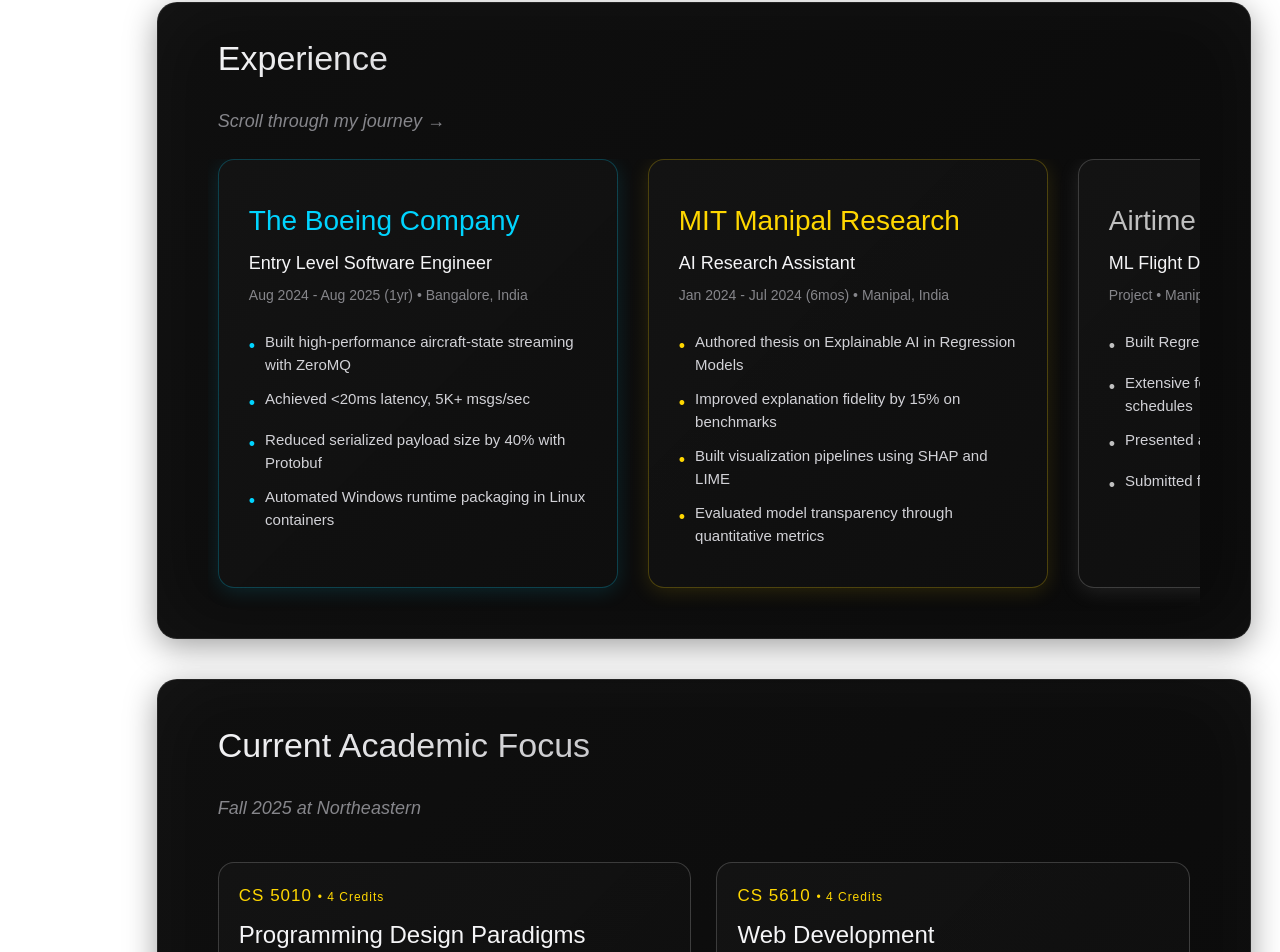
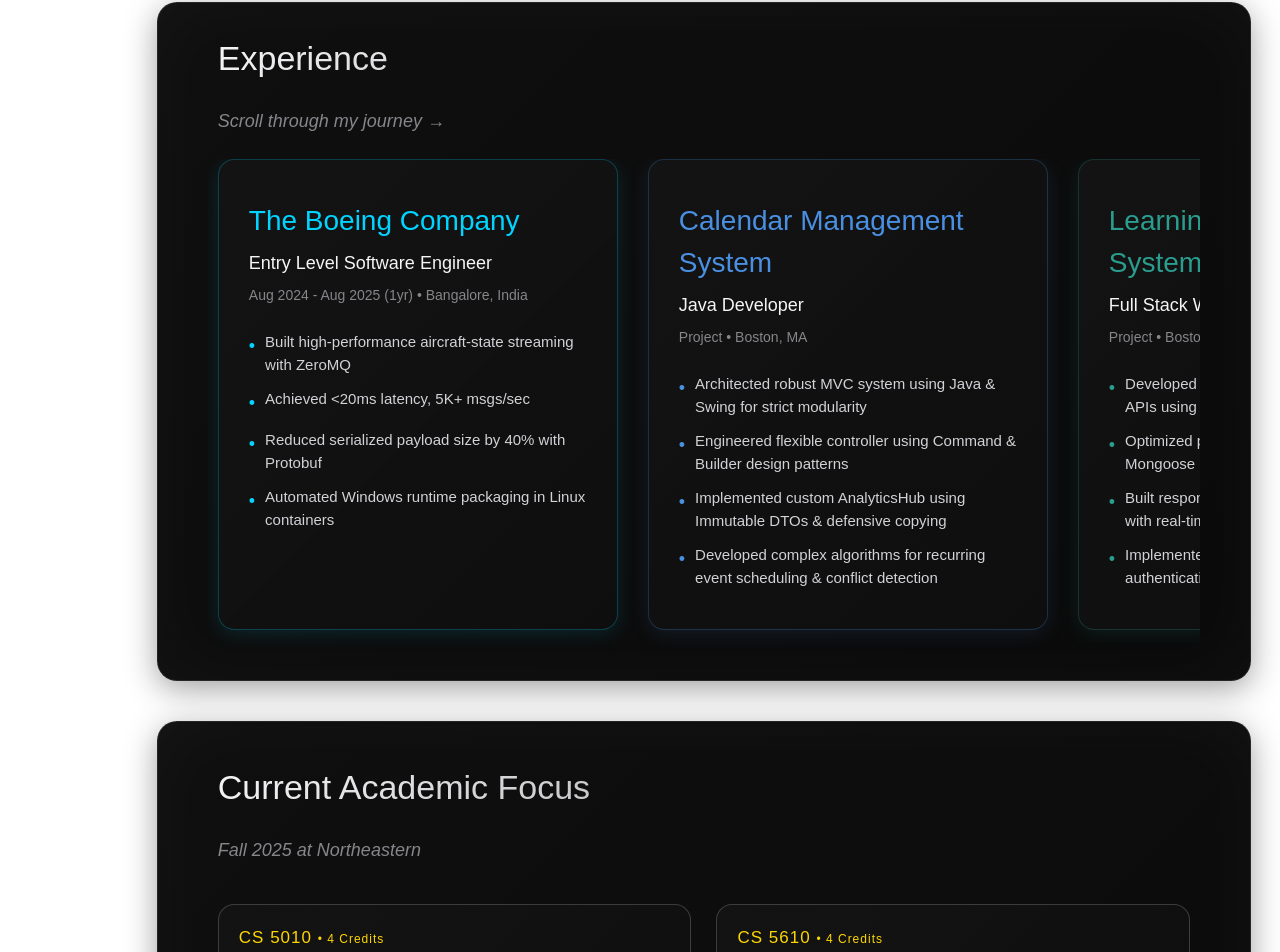
Before and after one commit to ChrisWakanda/Portfolio, a Next.js app: page /Maincontent in a window 1280 px wide. Shown: the part 1417-2369 px from the top of the page. Built offline with nearby package versions, Linux system fonts and the light colour scheme.

Commit message:
updated SWE resume and added 2 new cards for projects

```diff
--- a/app/(Landingpage)/Maincontent/experience.tsx
+++ b/app/(Landingpage)/Maincontent/experience.tsx
@@ -31,16 +31,29 @@
             ]
         },
         {
-            company: "MIT Manipal Research",
-            role: "AI Research Assistant",
-            duration: "Jan 2024 - Jul 2024 (6mos)",
-            location: "Manipal, India",
-            color: "#ffd700",
+            company: "Calendar Management System",
+            role: "Java Developer",
+            duration: "Project",
+            location: "Boston, MA",
+            color: "#4A90E2",
             highlights: [
-                "Authored thesis on Explainable AI in Regression Models",
-                "Improved explanation fidelity by 15% on benchmarks",
-                "Built visualization pipelines using SHAP and LIME",
-                "Evaluated model transparency through quantitative metrics"
+                "Architected robust MVC system using Java & Swing for strict modularity",
+                "Engineered flexible controller using Command & Builder design patterns",
+                "Implemented custom AnalyticsHub using Immutable DTOs & defensive copying",
+                "Developed complex algorithms for recurring event scheduling & conflict detection"
+            ]
+        },
+        {
+            company: "Learning Management System",
+            role: "Full Stack Web Developer",
+            duration: "Project",
+            location: "Boston, MA",
+            color: "#2A9D8F",
+            highlights: [
+                "Developed scalable RBAC system with RESTful APIs using Express & MongoDB",
+                "Optimized persistent data storage queries using Mongoose ODM",
+                "Built responsive Next.js & TypeScript frontend with real-time enrollment",
+                "Implemented secure session-based authentication & deployed on Vercel/Render"
             ]
         },
         {
@@ -57,16 +70,16 @@
             ]
         },
         {
-            company: "Restyled",
-            role: "Full-Stack Android App",
-            duration: "Project",
+            company: "Explainable AI Researcher",
+            role: "AI Research Assistant",
+            duration: "Jan 2024 - Jul 2024 (6mos)",
             location: "Manipal, India",
-            color: "#cd7f32",
+            color: "#ffd700",
             highlights: [
-                "Built thrift-shopping app with Java, MySQL, MongoDB",
-                "Integrated product listings, cart, and payments",
-                "Designed modern UI with navigation & search",
-                "Enabled seamless browsing experience"
+                "Authored thesis on Explainable AI in Regression Models",
+                "Improved explanation fidelity by 15% on benchmarks",
+                "Built visualization pipelines using SHAP and LIME",
+                "Evaluated model transparency through quantitative metrics"
             ]
         }
     ];
@@ -90,7 +103,7 @@
                 WebkitBackgroundClip: "text",
                 WebkitTextFillColor: "transparent", fontSize: "34px", fontWeight: "400"
             }}>Experience
-            </div><br/>
+            </div><br />
             <p style={{
                 fontSize: "18px",
                 fontWeight: 300,
@@ -99,7 +112,7 @@
             }}>
                 Scroll through my journey →
             </p>
-            <br/>
+            <br />
             <div ref={scrollContainerRef}
                 style={{
                     display: "flex",
--- a/app/(Landingpage)/Maincontent/intro.tsx
+++ b/app/(Landingpage)/Maincontent/intro.tsx
@@ -91,7 +91,7 @@
                         <div style={{ fontStyle: "italic", fontWeight: "100", fontSize: "16px", fontFamily: "'Montserrat', sans-serif", color: "#a1a1a6" }} id="intern-seek-message-intro">I&apos;m currently seeking Summer 2026 Internships in SWE!</div>
 
                         <div className="intro-button-wrapper" style={{ marginTop: "15px" }}>
-                            <Link href="/Docs/Aryan_Raveshia_Latest_Resume_V6.pdf" target="_blank" rel="noopener noreferrer">
+                            <Link href="/Docs/Aryan_Ishan_Raveshia_Resume_SWE.pdf" target="_blank" rel="noopener noreferrer">
                                 <button style={{
                                     padding: "12px 24px",
                                     fontSize: "16px",
```
Also changed, not shown: 1 other file (tests, documents, lock files or other folders).
